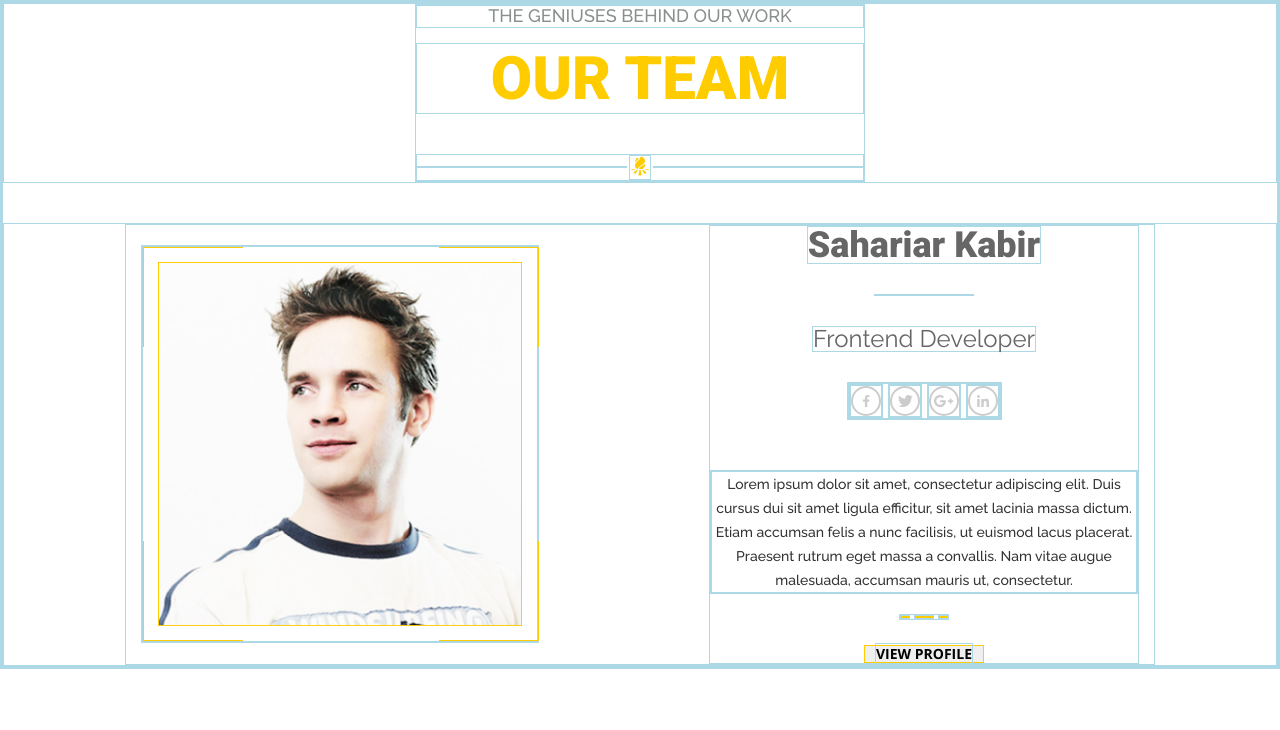
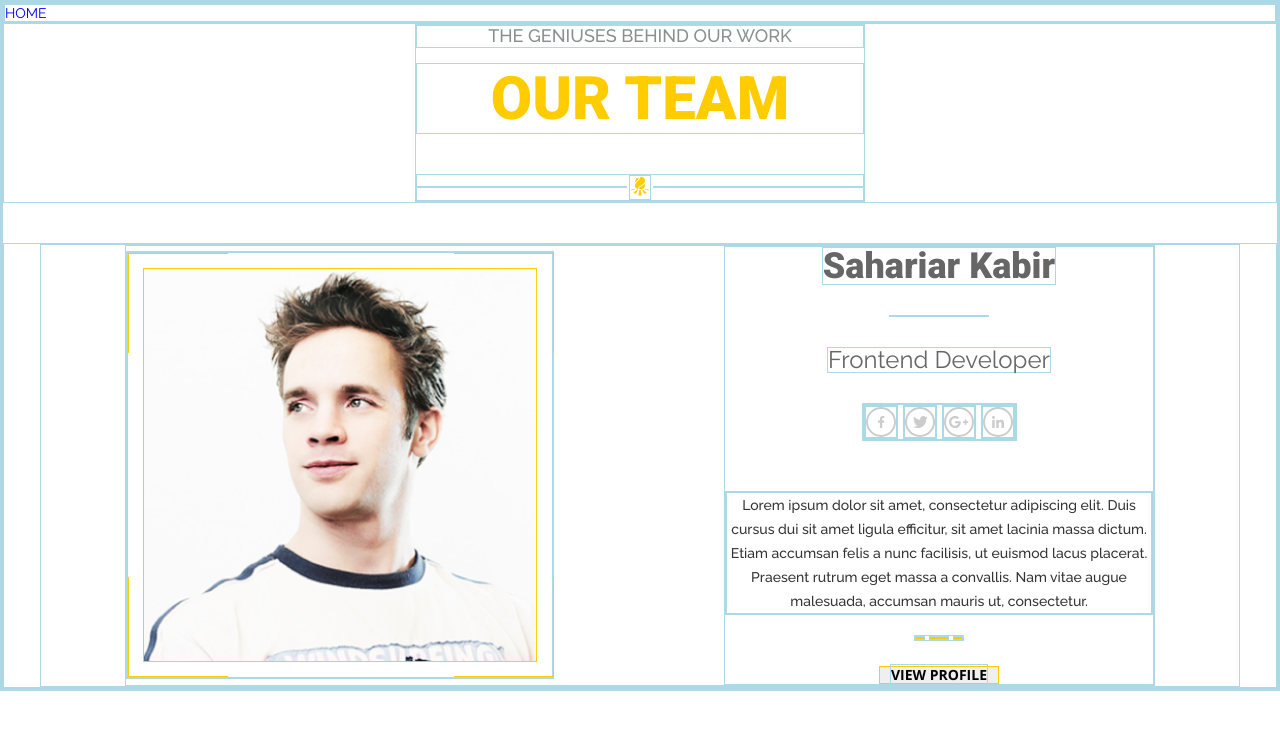
Before and after one commit to serg-hourwitz/beetroot-test-project, a plain HTML site: page homeworks/OUR-TEAM/index.html in a window 1280 px wide. Drawn offline with nearby package versions, Linux system fonts and the light colour scheme.

Commit message:
Create homepage link

```diff
--- a/homeworks/OUR-TEAM/index.html
+++ b/homeworks/OUR-TEAM/index.html
@@ -28,6 +28,9 @@
   </head>
   <body>
     <div class="app">
+      <div class="homepage">
+        <a href="../../index.html" class="homepage-link">HOME</a>
+      </div>
       <!-- * Header -->
       <header class="header">
         <!-- Header title wrapper -->
@@ -53,14 +56,23 @@
       <main class="main">
         <!-- Main wrapper -->
         <div class="wrapper main-wrapper">
+          <div class="main-section-wrapper">
             <!-- Section portrait -->
             <section class="main-portrait">
               <!-- Main portrait frame wrapper -->
               <div class="main-portrait-frame-wrapper">
-              <div class="main-portrait-frame-block main-portrait-frame-block--top-right"></div>
-              <div class="main-portrait-frame-block main-portrait-frame-block--bottom-right"></div>
-              <div class="main-portrait-frame-block main-portrait-frame-block--bottom-left"></div>
-              <div class="main-portrait-frame-block main-portrait-frame-block--top-left"></div>
+                <div
+                  class="main-portrait-frame-block main-portrait-frame-block--top-right"
+                ></div>
+                <div
+                  class="main-portrait-frame-block main-portrait-frame-block--bottom-right"
+                ></div>
+                <div
+                  class="main-portrait-frame-block main-portrait-frame-block--bottom-left"
+                ></div>
+                <div
+                  class="main-portrait-frame-block main-portrait-frame-block--top-left"
+                ></div>
                 <img
                   class="main-photo"
                   src="./assets/photo-left.png"
@@ -117,9 +129,9 @@
                 <p class="section-text-description-paragraph">
                   Lorem ipsum dolor sit amet, consectetur adipiscing elit. Duis
                   cursus dui sit amet ligula efficitur, sit amet lacinia massa
-                dictum. Etiam accumsan felis a nunc facilisis, ut euismod lacus
-                placerat. Praesent rutrum eget massa a convallis. Nam vitae
-                augue malesuada, accumsan mauris ut, consectetur.
+                  dictum. Etiam accumsan felis a nunc facilisis, ut euismod
+                  lacus placerat. Praesent rutrum eget massa a convallis. Nam
+                  vitae augue malesuada, accumsan mauris ut, consectetur.
                 </p>
               </div>
               <div class="section-text-triple-divisor">
@@ -133,6 +145,7 @@
               </button>
             </section>
           </div>
+        </div>
       </main>
     </div>
   </body>
--- a/homeworks/OUR-TEAM/style.css
+++ b/homeworks/OUR-TEAM/style.css
@@ -39,6 +39,11 @@
 
 /* Main */
 .main-wrapper {
+  display: flex;
+  justify-content: center;
+}
+
+.main-section-wrapper {
   max-width: 1030px;
   display: flex;
   align-items: center;
@@ -70,14 +75,14 @@
 
 .main-portrait-frame-block--top-right {
   top: 0;
-  left: 75%;
+  left: 77%;
   border-left: none;
   border-bottom: none;
 }
 
 .main-portrait-frame-block--bottom-right {
   bottom: 0;
-  left: 75%;
+  left: 77%;
   border-left: none;
   border-top: none;
 }
```
Lines whose indentation alone changed are shown as unchanged.
